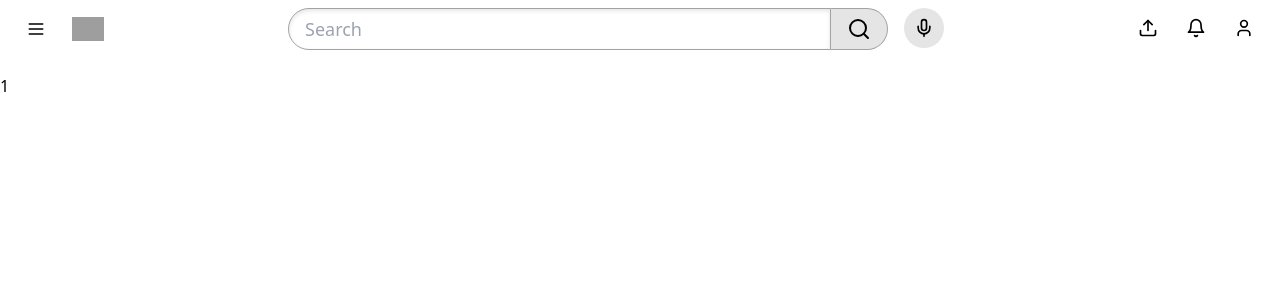
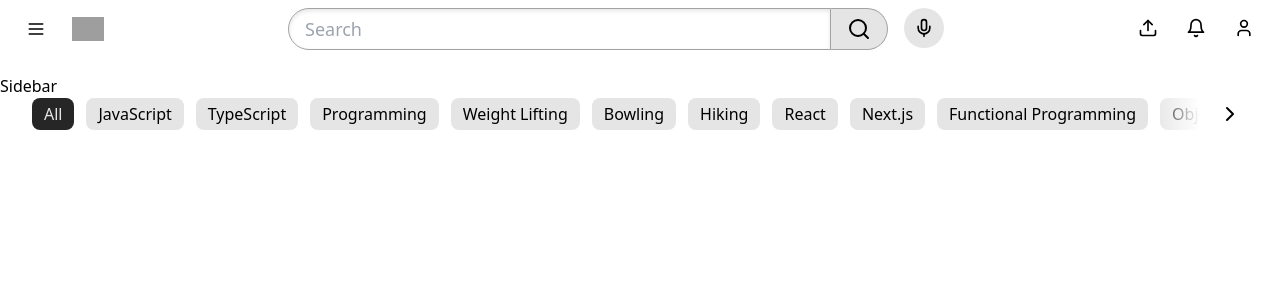
Before and after one commit to durpintm/youtube-clone-react, a React (Vite) app: page / in a window 1280 px wide. Shown: the top 300 px of the page. Built offline with nearby package versions, Linux system fonts and the light colour scheme; grey boxes are pictures that could not be loaded.

Commit message:
Category and Page Header section added

```diff
--- a/src/App.tsx
+++ b/src/App.tsx
@@ -1,10 +1,25 @@
 import PageHeader from "./layout/PageHeader";
+import { CategoryPills } from "./components/CategoryPills";
+import { categories } from "./data/home";
+import { useState } from "react";
 
 function App() {
+  const [selectedCategory, setSelectedCategory] = useState(categories[0]);
   return (
     <div className="max-h-screen flex flex-col">
       <PageHeader />
-      <div>1</div>
+      <div className="grid grid-cols-[auto, 1fr] flex flex-grow-1 overflow-auto">
+        <div>Sidebar</div>
+        <div className="overflow-x-hidden px-8 pb-4">
+          <div className="sticky top-0 bg-white z-10 pb-4">
+            <CategoryPills
+              categories={categories}
+              selectedCategory={selectedCategory}
+              onSelect={setSelectedCategory}
+            />
+          </div>
+        </div>
+      </div>
     </div>
   );
 }
--- a/src/components/Button.tsx
+++ b/src/components/Button.tsx
@@ -7,6 +7,11 @@
     variant: {
       default: ["bg-secondary", "hover:bg-secondary-hover"],
       ghost: ["hover:bg-gray-100"],
+      dark: [
+        "bg-secondary-dark",
+        "hover:bg-secondary-dark-hover",
+        "text-secondary",
+      ],
     },
     size: {
       default: ["rounded", "p-2"],
--- /dev/null
+++ b/src/components/CategoryPills.tsx
@@ -0,0 +1,103 @@
+import { ChevronLeft, ChevronRight } from "lucide-react";
+import { Button } from "./Button";
+import { useEffect, useRef, useState } from "react";
+
+type CategoryPillProps = {
+  categories: string[];
+  selectedCategory: string;
+  onSelect: (category: string) => void;
+};
+
+const TRANSLATE_AMOUNT = 200;
+
+export function CategoryPills({
+  categories,
+  selectedCategory,
+  onSelect,
+}: CategoryPillProps) {
+  const [translate, setTranslate] = useState(0);
+
+  const [isLeftVisible, setIsLeftVisible] = useState(false);
+  const [isRightVisible, setIsRightVisible] = useState(false);
+  const containerRef = useRef<HTMLDivElement>(null);
+
+  useEffect(() => {
+    if (containerRef.current == null) return;
+    const observer = new ResizeObserver((entries) => {
+      const container = entries[0]?.target;
+      if (container == null) return;
+      setIsLeftVisible(translate > 0);
+      setIsRightVisible(
+        translate + container.clientWidth < container.scrollWidth
+      );
+    });
+    observer.observe(containerRef.current);
+    return () => {
+      observer.disconnect();
+    };
+  }, [categories, translate]);
+
+  return (
+    <div ref={containerRef} className="overflow-x-hidden relative">
+      <div
+        className="flex whitespace-nowrap gap-3 transition-transform w-[max-content]"
+        style={{ transform: `translateX(-${translate}px)` }}
+      >
+        {categories.map((category) => (
+          <Button
+            key={category}
+            onClick={() => onSelect(category)}
+            variant={selectedCategory === category ? "dark" : "default"}
+            className="py-1 px-3 rounded-lg whitespace-nowrap"
+          >
+            {category}
+          </Button>
+        ))}
+      </div>
+      {isLeftVisible && (
+        <div className="absolute left-0 top-1/2 -translate-y-1/2 bg-gradient-to-r from-white from-50% to-transparent w-24 h-full">
+          <Button
+            variant="ghost"
+            size="icon"
+            onClick={() => {
+              setTranslate((translate) => {
+                const newTranslate = translate - TRANSLATE_AMOUNT;
+                if (newTranslate <= 0) return 0;
+                return newTranslate;
+              });
+            }}
+            className="h-full aspect-square w-auto p-1.5"
+          >
+            <ChevronLeft />
+          </Button>
+        </div>
+      )}
+
+      {isRightVisible && (
+        <div className="absolute right-0 top-1/2 -translate-y-1/2 bg-gradient-to-l from-white from-50% to-transparent w-24 h-full flex justify-end">
+          <Button
+            variant="ghost"
+            size="icon"
+            className="h-full aspect-square w-auto p-1.5"
+            onClick={() => {
+              setTranslate((translate) => {
+                if (containerRef.current == null) {
+                  return translate;
+                }
+                const newTranslate = translate + TRANSLATE_AMOUNT;
+                const edge = containerRef.current.scrollWidth;
+                const width = containerRef.current.clientWidth;
+                if (newTranslate + edge >= width) {
+                  return edge - width;
+                }
+                return newTranslate;
+              });
+            }}
+          >
+            <ChevronRight />
+          </Button>
+        </div>
+      )}
+    </div>
+  );
+}
--- /dev/null
+++ b/src/data/home.ts
@@ -0,0 +1,17 @@
+export const categories = [
+  "All",
+  "JavaScript",
+  "TypeScript",
+  "Programming",
+  "Weight Lifting",
+  "Bowling",
+  "Hiking",
+  "React",
+  "Next.js",
+  "Functional Programming",
+  "Object Oriented Programming",
+  "Frontend Web Development",
+  "Backend Web Development",
+  "Web Development",
+  "Coding",
+];
```
